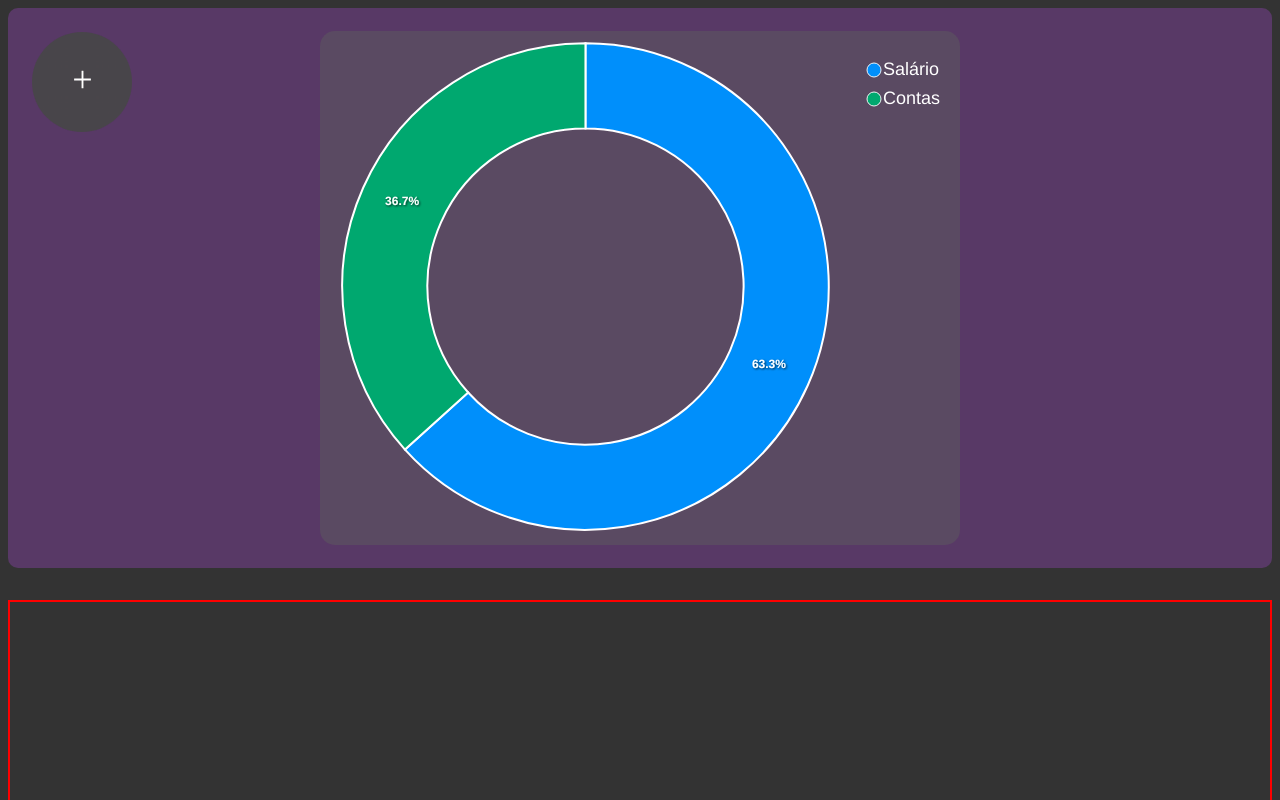
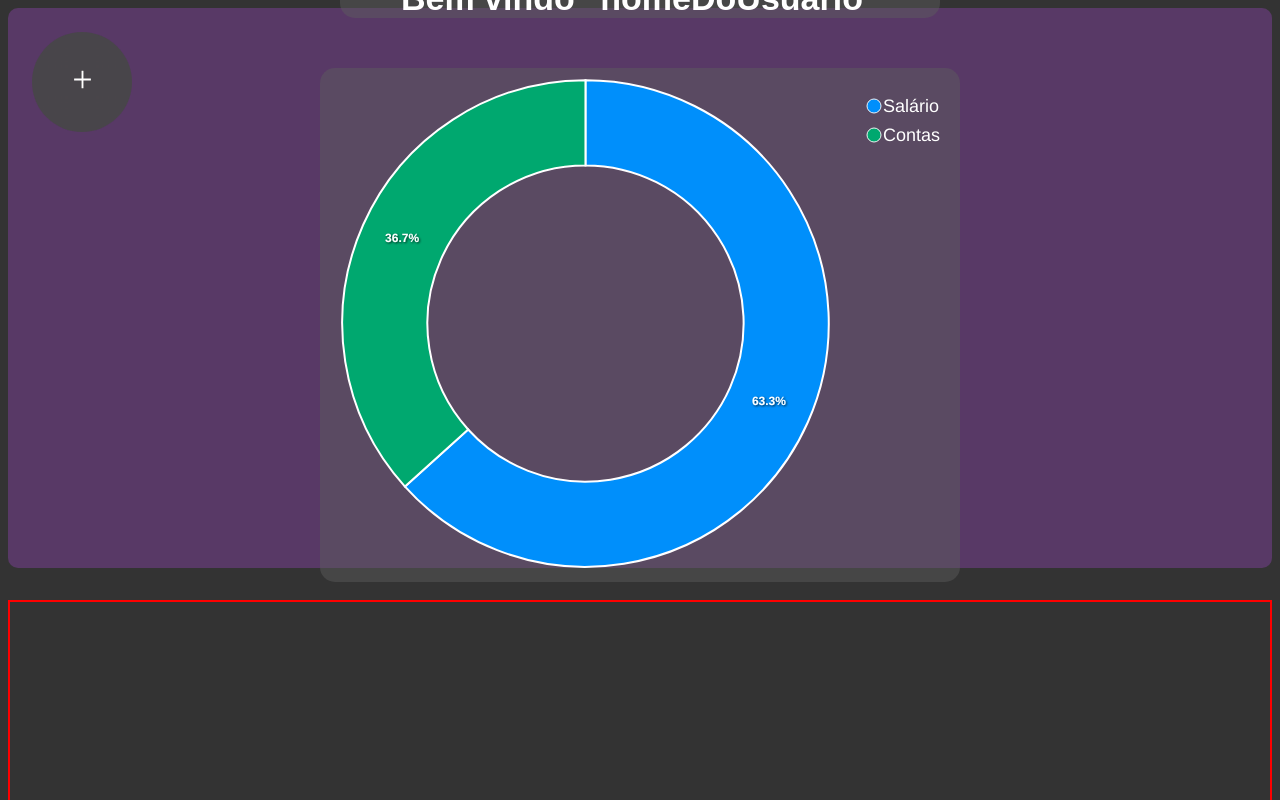
Before and after one commit to MarcosVinicius556/ModeloDashboard, a React (Vite) app: page / in a window 1280 px wide. Shown: the top 800 px of the page. Built offline with nearby package versions, Linux system fonts and the light colour scheme.

Commit message:
Modelo inicial da dashboard finalizado

```diff
--- a/src/components/BillGraphCard/BillGraphCard.style.jsx
+++ b/src/components/BillGraphCard/BillGraphCard.style.jsx
@@ -2,7 +2,8 @@ import styled from 'styled-components';
 import ReactApexChart from 'react-apexcharts';
 
 export const GraphCard = styled(ReactApexChart)`
-    width: 40em;
+    width: 70%;
+    max-width: 40em;
     margin: 1em;
     background: #5e5e5e76;
     border-radius: 15px;
--- a/src/pages/Dashboard/Dashboard.style.jsx
+++ b/src/pages/Dashboard/Dashboard.style.jsx
@@ -4,11 +4,27 @@ import ReactApexChart from 'react-apexcharts';
 export const BillGraph = styled.div`
     height: 70%;
     display: flex;
+    flex-direction: column;
     justify-content: center;
     align-items: center;
     border-radius: 10px;
     background: #583966;
     margin-bottom: 2em;
+
+    & h1 {
+        margin-bottom: 1em;
+        font-size: 34px;
+        color: #fff;
+        background: #5e5e5e76;
+        border-radius: 15px;
+        width: 80%;
+        max-width: 600px;
+        height: 90px;
+        display: flex;
+        justify-content: center;
+        align-items: center;
+        text-align: center;
+    }
 `;
 
 export const TableContainer = styled.div`
--- a/src/pages/Dashboard/index.jsx
+++ b/src/pages/Dashboard/index.jsx
@@ -37,8 +37,8 @@ function Dashboard() {
   return (
     <PageContainer>
       <BillGraph>
-      <BillGraphCard options={salaryOptions} />
-
+        <h1>Bem vindo "nomeDoUsuario"</h1>
+        <BillGraphCard options={salaryOptions} />
       </BillGraph>
       <TableContainer>
 
```
Also changed, not shown: 1 other file (tests, documents, lock files or other folders).
